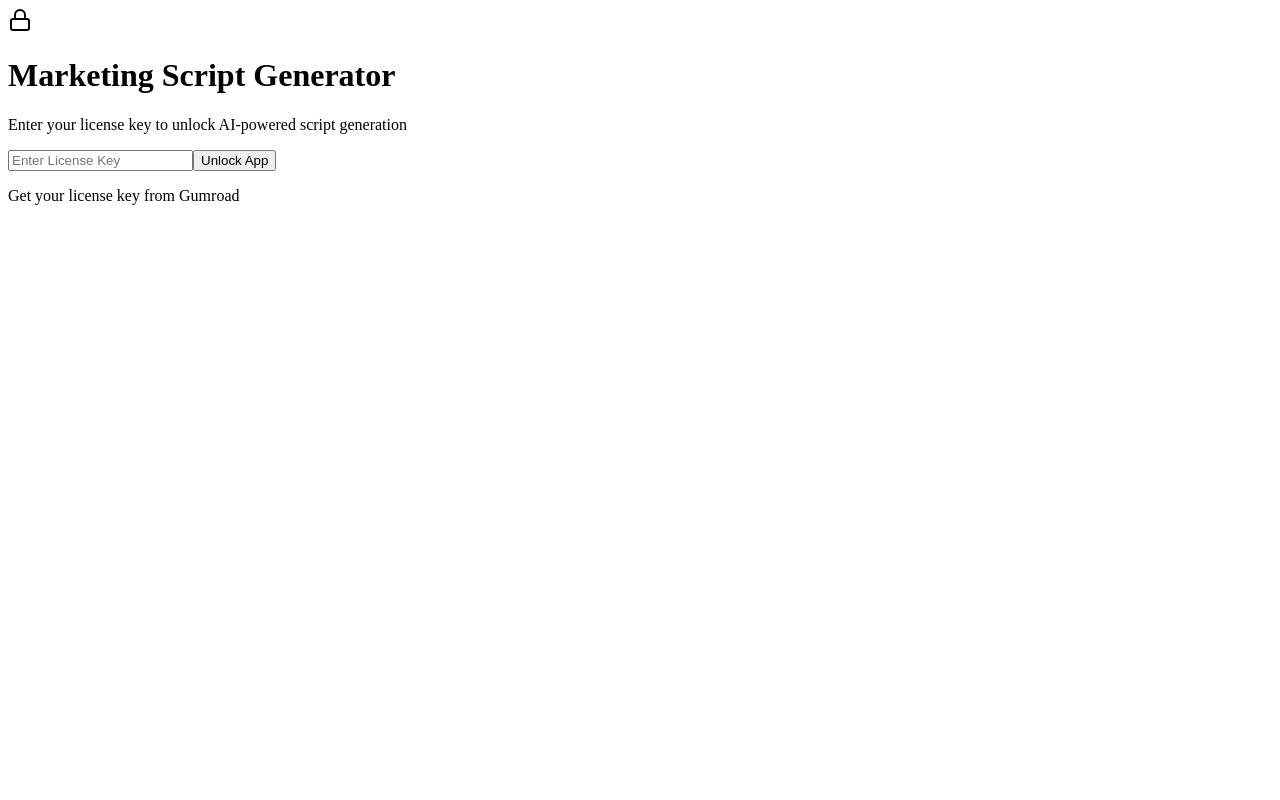
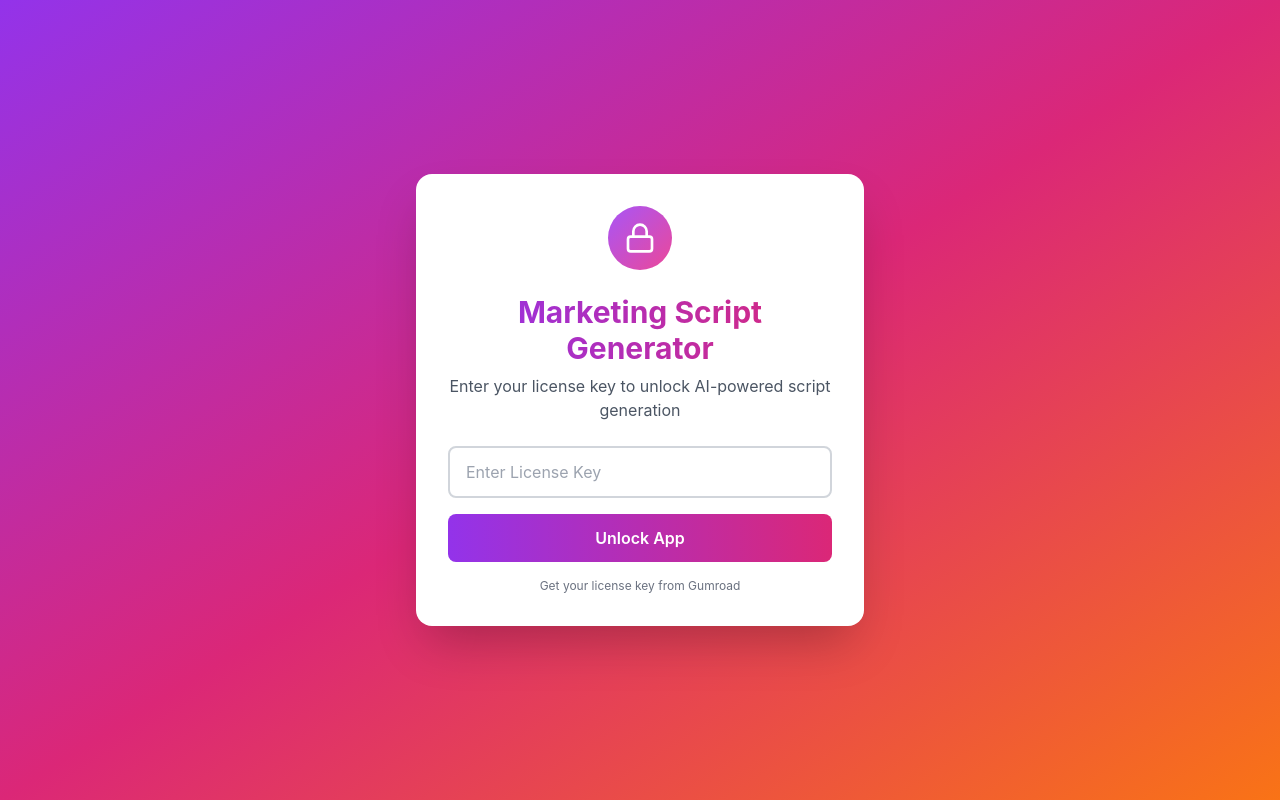
Before and after one commit to rainathecreatour-ops/Marketing-Script-Generator, a Next.js app: page / in a window 1280 px wide. Built offline with nearby package versions, Linux system fonts and the light colour scheme.

Commit message:
Create layout.tsx

```diff
--- /dev/null
+++ b/app/layout.tsx
@@ -0,0 +1,19 @@
+import './globals.css'
+import type { Metadata } from 'next'
+
+export const metadata: Metadata = {
+  title: 'Marketing Script Generator - AI-Powered Social Media Scripts',
+  description: 'Generate professional marketing scripts for TikTok, Instagram, YouTube, and Facebook with AI',
+}
+
+export default function RootLayout({
+  children,
+}: {
+  children: React.ReactNode
+}) {
+  return (
+    <html lang="en">
+      <body>{children}</body>
+    </html>
+  )
+}
```
